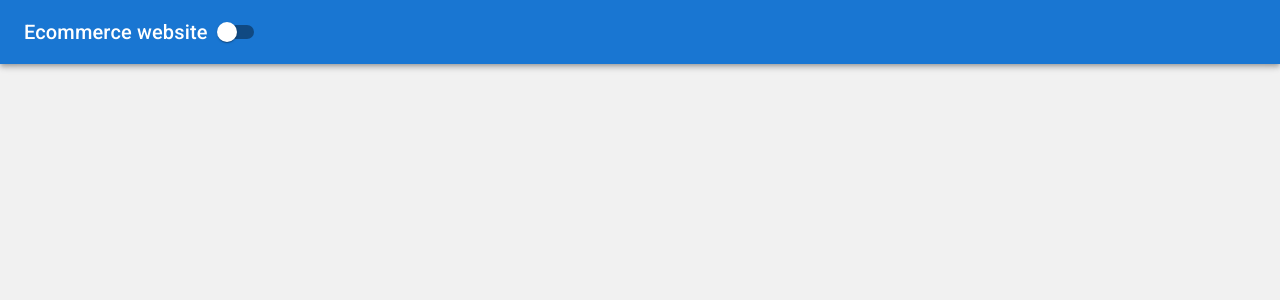
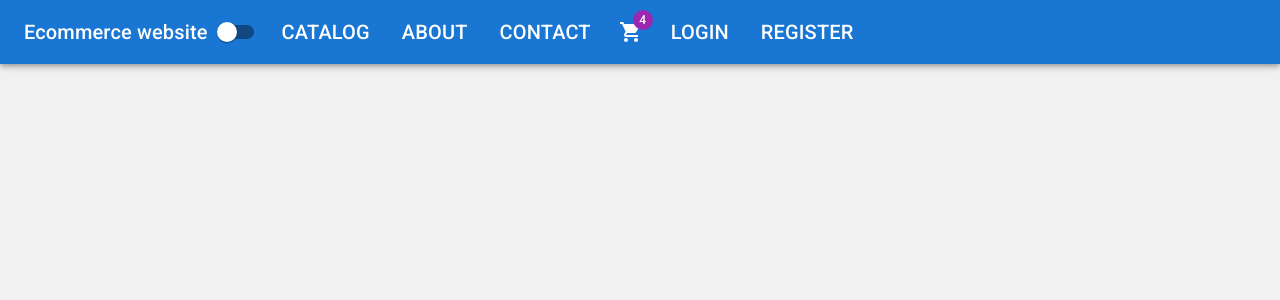
Before and after one commit to FrankBatista1/Ecommerce_webapp, a React (Create React App) app: page /register in a window 1280 px wide. Shown: the top 300 px of the page. Built offline with nearby package versions, Linux system fonts and the light colour scheme.

Commit message:
navbar changes

```diff
--- a/src/features/navbar/NavBar.tsx
+++ b/src/features/navbar/NavBar.tsx
@@ -1,16 +1,72 @@
-import { AppBar, Toolbar, Typography } from "@mui/material";
+import { ShoppingCart } from "@mui/icons-material";
+import {
+  AppBar,
+  Badge,
+  IconButton,
+  List,
+  ListItem,
+  Toolbar,
+  Typography,
+} from "@mui/material";
 import { Switch } from "@mui/material";
+import { NavLink } from "react-router-dom";
 interface Props {
-  switchDarkMode: () => void,
-  darkMode: boolean
+  switchDarkMode: () => void;
+  darkMode: boolean;
 }
 
+const middleLinks = [
+  { title: "catalog", path: "/catalog" },
+  { title: "about", path: "/about" },
+  { title: "contact", path: "/contact" },
+];
+const rightLinks = [
+  { title: "login", path: "/login" },
+  { title: "register", path: "/register" },
+];
 const NavBar = ({ darkMode, switchDarkMode }: Props) => {
   return (
     <AppBar position="static" sx={{ mb: 4 }}>
       <Toolbar>
-        <Typography variant="h6">Ecommerce website</Typography>
+        <Typography
+          variant="h6"
+          component={NavLink}
+          to="/"
+          sx={{ color: "inherit", textDecoration: "none" }}
+        >
+          Ecommerce website
+        </Typography>
         <Switch checked={darkMode} onChange={switchDarkMode} />
+        <List sx={{ display: "flex" }}>
+          {middleLinks.map(({ title, path }) => (
+            <ListItem
+            //
+              component={NavLink}
+              to={path}
+              key={path}
+              sx={{ color: "inherit", typography: "h6" }}
+            >
+              {title.toUpperCase()}
+            </ListItem>
+          ))}
+        </List>
+        <IconButton size="large" sx={{ color: "inherit" }}>
+          <Badge badgeContent={4} color="secondary">
+            <ShoppingCart />
+          </Badge>
+        </IconButton>
+        <List sx={{ display: "flex" }}>
+          {rightLinks.map(({ title, path }) => (
+            <ListItem
+              component={NavLink}
+              to={path}
+              key={path}
+              sx={{ color: "inherit", typography: "h6" }}
+            >
+              {title.toUpperCase()}
+            </ListItem>
+          ))}
+        </List>
       </Toolbar>
     </AppBar>
   );
```
